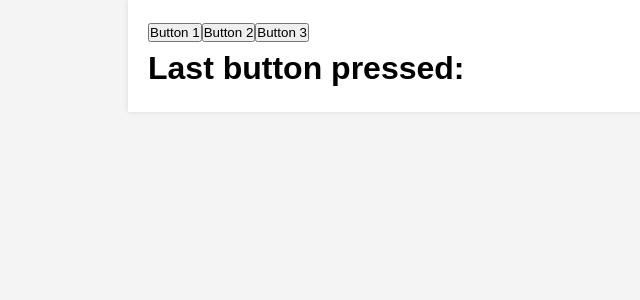
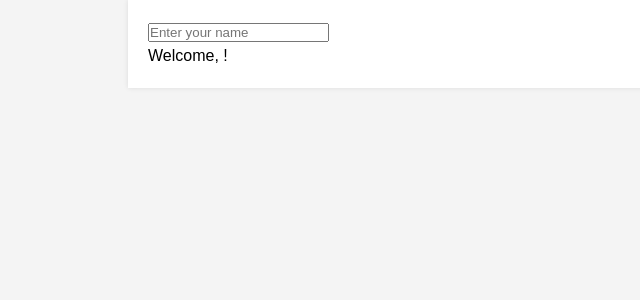
Before and after one commit to mredag/reactExercises, a React (Create React App) app in the folder react-exercises/: page / in a window 1280 px wide. Shown: the top 300 px of the page, without its empty margins (0-640 px from the left). Built offline with nearby package versions, Linux system fonts and the light colour scheme.

Commit message:
exercise 17 done

```diff
--- a/react-exercises/src/App.js
+++ b/react-exercises/src/App.js
@@ -1,10 +1,10 @@
 import React from 'react';
-import ClickTracker from './ClickTracker';
+import InteractiveWelcome from './InteractiveWelcome';
 
 function App() {
   return (
     <div className="App">
-      <ClickTracker />
+      <InteractiveWelcome />
     </div>
   );
 }
--- /dev/null
+++ b/react-exercises/src/InteractiveWelcome.js
@@ -0,0 +1,31 @@
+import React, { Component } from 'react';
+import Welcome from './welcome';
+
+class InteractiveWelcome extends Component {
+  constructor(props) {
+    super(props);
+    this.state = {
+      name: ''
+    };
+  }
+
+  handleInputChange = (event) => {
+    this.setState({ name: event.target.value });
+  };
+
+  render() {
+    return (
+      <div>
+        <input
+          type="text"
+          value={this.state.name}
+          onChange={this.handleInputChange}
+          placeholder="Enter your name"
+        />
+        <Welcome name={this.state.name} />
+      </div>
+    );
+  }
+}
+
+export default InteractiveWelcome;
```
